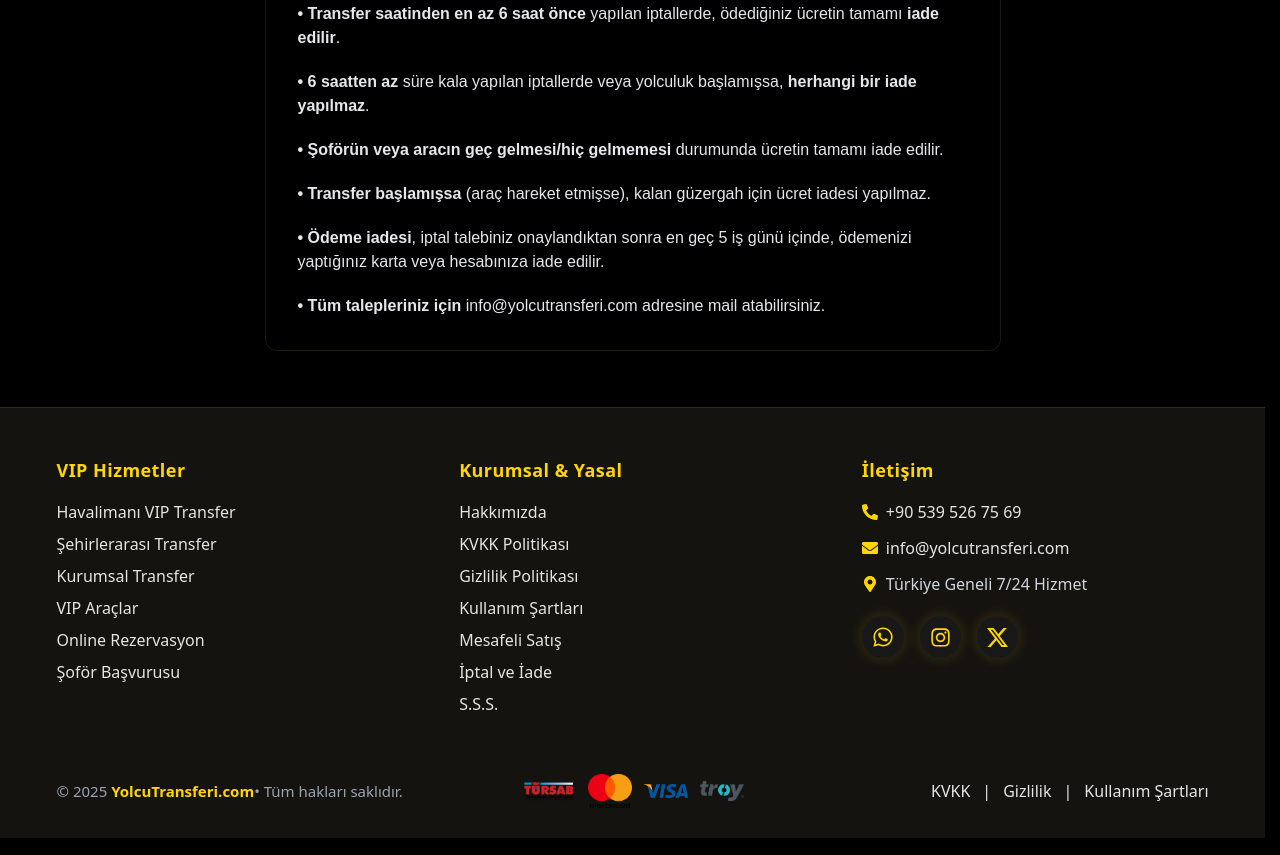
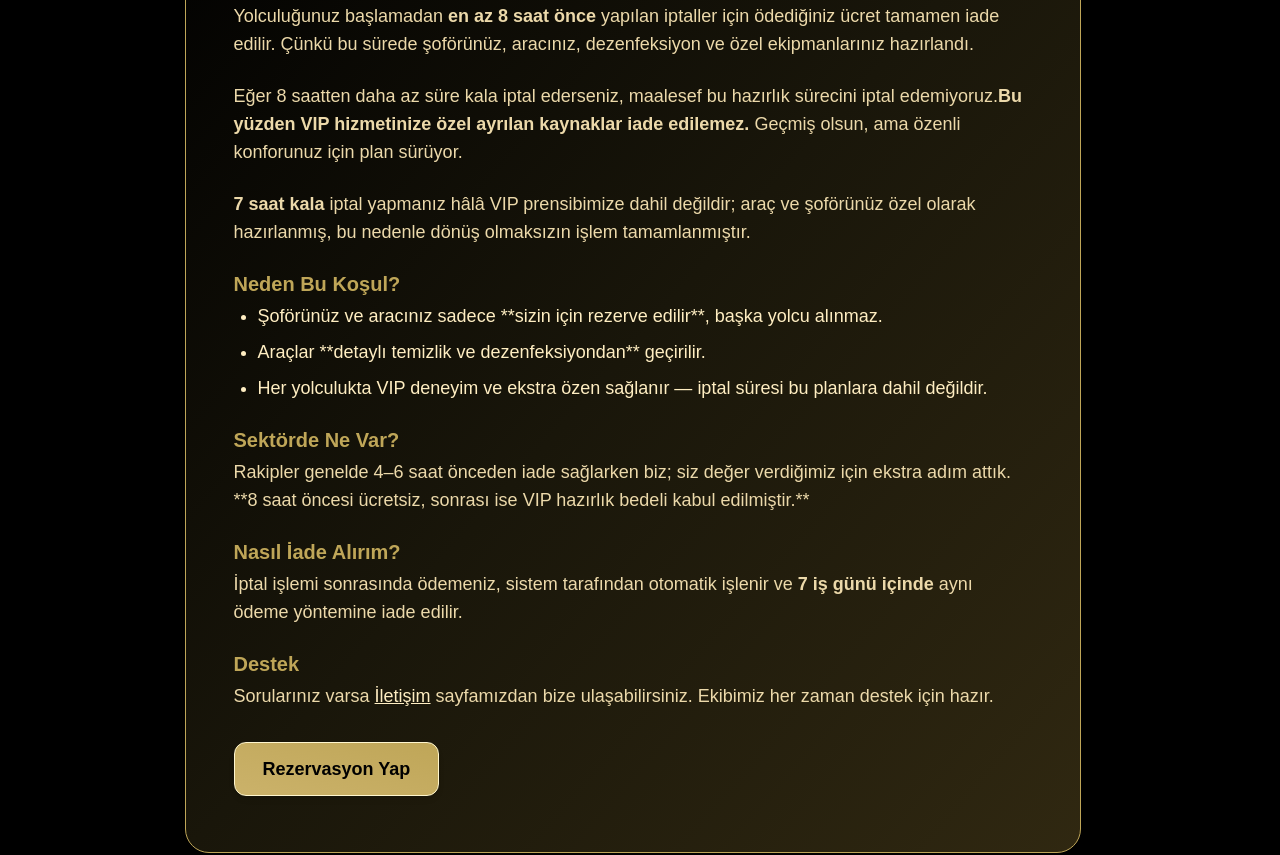
Before and after one commit to haliltayfur/yolcutransferi, a Next.js app: page /iade in a window 1280 px wide. Shown: the part 320-1175 px from the top of the page. Built offline with nearby package versions, Linux system fonts and the light colour scheme.

Commit message:
Update page.js

```diff
--- a/app/iade/page.js
+++ b/app/iade/page.js
@@ -1,34 +1,69 @@
 "use client";
+import Link from "next/link";
 
-export default function Iade() {
+export default function IptalIade() {
   return (
-    <main className="max-w-3xl mx-auto px-4 py-14">
-      <h2 className="text-3xl md:text-4xl font-extrabold text-gold mb-7 text-center">
-        İade Politikası
-      </h2>
-      <div className="bg-black/70 border border-gold/20 rounded-xl shadow-lg p-8 text-gray-200 text-base space-y-5">
+    <main className="flex justify-center items-center min-h-[90vh] bg-black">
+      <section className="w-full max-w-4xl mx-auto border border-[#bfa658] rounded-3xl shadow-2xl px-6 md:px-12 py-14 bg-gradient-to-br from-black via-[#19160a] to-[#302811] mt-16 mb-10">
+        {/* Başlık */}
+        <h1 className="text-3xl md:text-4xl font-extrabold text-[#bfa658] tracking-tight mb-1 text-center">
+          İptal & İade Koşulları
+        </h1>
+        {/* Slogan */}
+        <div className="text-lg text-[#ffeec2] font-semibold text-center mb-8">
+          Size özel hazırlık, tam VIP hizmet — keyfiniz için her şey özenle tasarlandı.
+        </div>
+        {/* İçerik */}
+        <div className="text-base md:text-lg text-[#ecd9aa] leading-relaxed font-normal space-y-6">
           <p>
-          YolcuTransferi.com üzerinden yapılan transfer rezervasyonlarının iptal ve iade koşulları aşağıda sunulmuştur.
+            Yolculuğunuz başlamadan <b>en az 8 saat önce</b> yapılan iptaller için ödediğiniz ücret tamamen iade edilir. Çünkü bu sürede şoförünüz, aracınız, dezenfeksiyon ve özel ekipmanlarınız hazırlandı.
           </p>
           <p>
-          <b>• Transfer saatinden en az 6 saat önce</b> yapılan iptallerde, ödediğiniz ücretin tamamı <b>iade edilir</b>.
+            Eğer 8 saatten daha az süre kala iptal ederseniz, maalesef bu hazırlık sürecini iptal edemiyoruz.
+            <b>Bu yüzden VIP hizmetinize özel ayrılan kaynaklar iade edilemez.</b> Geçmiş olsun, ama özenli konforunuz için plan sürüyor.
           </p>
           <p>
-          <b>• 6 saatten az</b> süre kala yapılan iptallerde veya yolculuk başlamışsa, <b>herhangi bir iade yapılmaz</b>.
+            <b>7 saat kala</b> iptal yapmanız hâlâ VIP prensibimize dahil değildir; araç ve şoförünüz özel olarak hazırlanmış, bu nedenle dönüş olmaksızın işlem tamamlanmıştır.
           </p>
+          <div>
+            <h2 className="text-[#bfa658] font-bold text-xl mb-1">Neden Bu Koşul?</h2>
+            <ul className="list-disc pl-6 space-y-2 text-[#ffeec2]">
+              <li>Şoförünüz ve aracınız sadece **sizin için rezerve edilir**, başka yolcu alınmaz.</li>
+              <li>Araçlar **detaylı temizlik ve dezenfeksiyondan** geçirilir.</li>
+              <li>Her yolculukta VIP deneyim ve ekstra özen sağlanır — iptal süresi bu planlara dahil değildir.</li>
+            </ul>
+          </div>
+          <div>
+            <h2 className="text-[#bfa658] font-bold text-xl mb-1">Sektörde Ne Var?</h2>
             <p>
-          <b>• Şoförün veya aracın geç gelmesi/hiç gelmemesi</b> durumunda ücretin tamamı iade edilir.
-        </p>
-        <p>
-          <b>• Transfer başlamışsa</b> (araç hareket etmişse), kalan güzergah için ücret iadesi yapılmaz.
-        </p>
-        <p>
-          <b>• Ödeme iadesi</b>, iptal talebiniz onaylandıktan sonra en geç 5 iş günü içinde, ödemenizi yaptığınız karta veya hesabınıza iade edilir.
-        </p>
-        <p>
-          <b>• Tüm talepleriniz için</b> info@yolcutransferi.com adresine mail atabilirsiniz.
+              Rakipler genelde 4–6 saat önceden iade sağlarken biz; siz değer verdiğimiz için ekstra adım attık.
+              **8 saat öncesi ücretsiz, sonrası ise VIP hazırlık bedeli kabul edilmiştir.**
             </p>
           </div>
+          <div>
+            <h2 className="text-[#bfa658] font-bold text-xl mb-1">Nasıl İade Alırım?</h2>
+            <p>
+              İptal işlemi sonrasında ödemeniz, sistem tarafından otomatik işlenir ve <b>7 iş günü içinde</b> aynı ödeme yöntemine iade edilir.
+            </p>
+          </div>
+          <div>
+            <h2 className="text-[#bfa658] font-bold text-xl mb-1">Destek</h2>
+            <p>
+              Sorularınız varsa <Link href="/iletisim" className="underline text-[#ffeec2] hover:text-[#bfa658]">İletişim</Link> sayfamızdan bize ulaşabilirsiniz. Ekibimiz her zaman destek için hazır.
+            </p>
+          </div>
+        </div>
+
+        {/* Buton */}
+        <div className="flex justify-start mt-8">
+          <Link
+            href="/rezervasyon"
+            className="bg-gradient-to-tr from-[#cbb26a] to-[#bfa658] text-black font-bold text-lg px-7 py-3 rounded-xl shadow-md transition hover:scale-105 hover:from-[#e6d199] hover:to-[#c4ad5f] border border-[#fff6ce]"
+          >
+            Rezervasyon Yap
+          </Link>
+        </div>
+      </section>
     </main>
   );
 }
```
Lines whose indentation alone changed are shown as unchanged.
